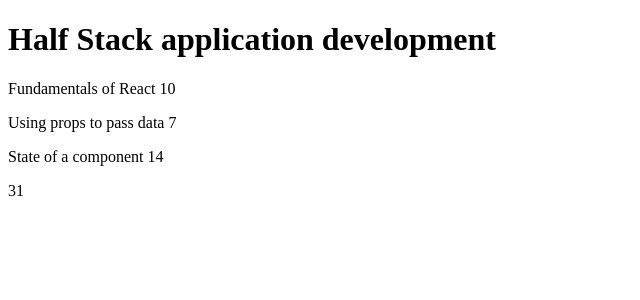
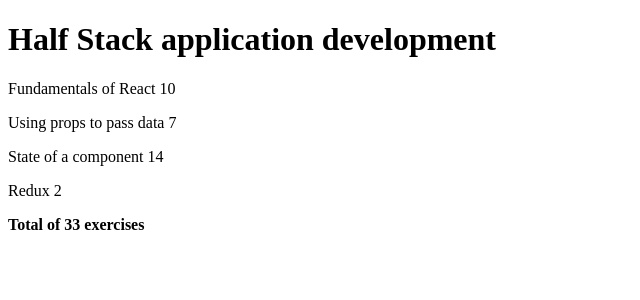
Before and after one commit to DavidBThomp/fullStackOpen, a React (Create React App) app in the folder part2/exercise2.1/: page / in a window 1280 px wide. Shown: the top 300 px of the page, without its empty margins (0-640 px from the left). Built offline with nearby package versions, Linux system fonts and the light colour scheme.

Commit message:
Exercise 2.3

```diff
--- a/part2/exercise2.1/src/App.js
+++ b/part2/exercise2.1/src/App.js
@@ -24,6 +24,10 @@
         name: 'State of a component',
         exercises: 14
       },
+      {
+        name: 'Redux',
+        exercises: 2
+      }
     ]
   }
 
--- a/part2/exercise2.1/src/components/Total.js
+++ b/part2/exercise2.1/src/components/Total.js
@@ -1,11 +1,7 @@
 const Total = ({ course }) => {
     return(
     <>
-    {course.course.parts.reduce((total, num) => {
-        return(
-            total + num.exercises
-        )
-        }, 0)}
+        <p><b>Total of {course.course.parts.reduce((total, num) => { return(total + num.exercises) }, 0)} exercises</b></p>
     </>
     )
 }
```
Also changed, not shown: 1 other file (tests, documents, lock files or other folders).
